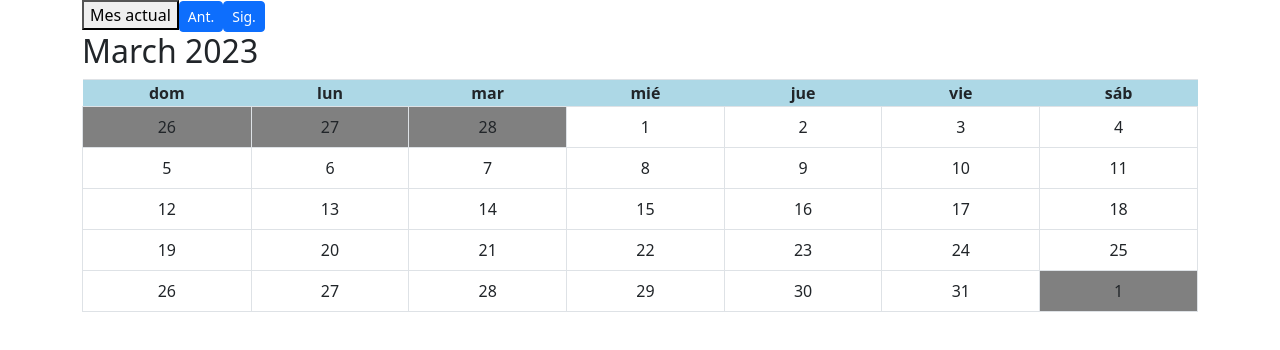
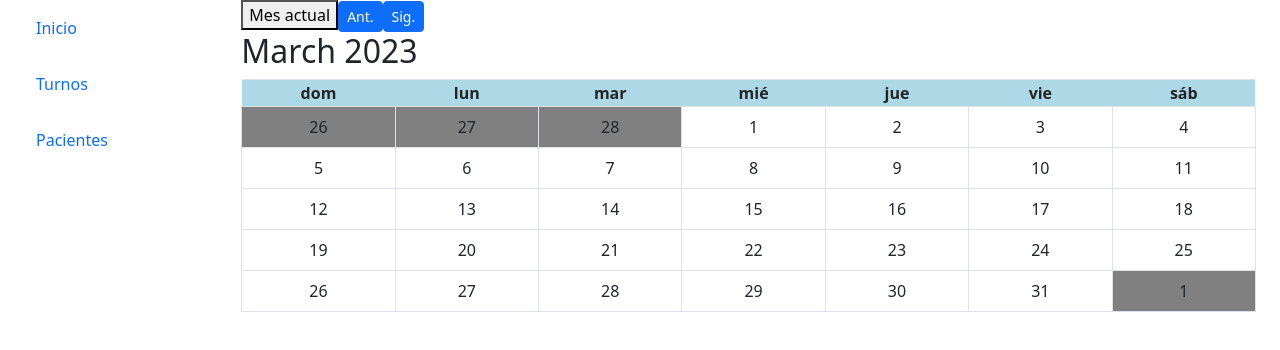
Before and after one commit to mlucas94/AgendaConsultorioTIP-Frontend, a React (Create React App) app: page /calendario in a window 1280 px wide. Shown: the top 350 px of the page. Built offline with nearby package versions, Linux system fonts and the light colour scheme.

Commit message:
sidebar de navegacion

```diff
--- a/src/App.js
+++ b/src/App.js
@@ -12,11 +12,20 @@ import Turno from './components/Turno';
 import ListaTurnos from './components/ListaTurnos'
 import NuevoTurno from './components/NuevoTurno'
 import Calendario from './components/Calendario'
+import BarraNavegacion from './components/BarraNavegacion';
+import { Col, Row } from 'react-bootstrap';
 
 const App = () => {
   return (
     <Router>
       <div>
+      <Row>
+
+<Col md={2}>
+<BarraNavegacion/>
+</Col>
+<Col md={10}>
+
       <Routes>
         <Route path="/turno/:id" element={ <Turno/> }/>
         <Route path="/turnos" element={ <ListaTurnos/> } />
@@ -24,8 +33,12 @@ const App = () => {
         <Route path="/nuevo_turno" element={ <NuevoTurno/> }/>
         <Route path="/calendario" element={ <Calendario/>}/>
       </Routes>
+</Col>
+</Row>
       </div>
+
     </Router>
+
   )
 }
 
--- /dev/null
+++ b/src/components/BarraNavegacion.js
@@ -0,0 +1,39 @@
+import Container from 'react-bootstrap/Container';
+import {Nav, Row, Col} from 'react-bootstrap';
+import "./css/BarraNavegacion.css"
+
+
+const BarraNavegacion = (props) => {
+
+    return(
+
+        <Container fluid>
+
+
+
+
+        <Nav
+        activeKey="/home"
+        onSelect={selectedKey => alert(`selected ${selectedKey}`)}
+        >
+        <div className='d-flex flex-column'>
+
+        <div className='p-2'>
+            <Nav.Link href="/">Inicio</Nav.Link>
+        </div>
+
+        <div className='p-2 '>
+            <Nav.Link eventKey="link-1">Turnos</Nav.Link>
+            </div>
+            <div className='p-2'>
+            <Nav.Link eventKey="link-2">Pacientes</Nav.Link>
+            </div>
+            </div>
+        </Nav>
+        </Container>
+
+    )
+
+}
+
+export default BarraNavegacion
--- a/src/components/Calendario.js
+++ b/src/components/Calendario.js
@@ -2,10 +2,11 @@ import React, { useState, useEffect } from 'react';
 import NuevoTurno from './NuevoTurno';
 import { format, startOfWeek, addDays, startOfMonth, endOfMonth, endOfWeek, isSameMonth, isSameDay, subMonths, addMonths} from 'date-fns'
 import Table from 'react-bootstrap/Table'
-import { Modal } from 'react-bootstrap';
+import { Container, Modal, Row, Col } from 'react-bootstrap';
 import { es } from 'date-fns/locale';
 import './css/Calendario.css'
 import { Link } from 'react-router-dom';
+import BarraNavegacion from './BarraNavegacion';
 
 const Calendario = () => {
     const [show, setShow] = useState(false);
@@ -116,6 +117,9 @@ const Calendario = () => {
       }
 
     return (
+
+      <Container>
+
         <div className='container'>
             {getHeader()}
             <Table bordered>
@@ -141,6 +145,7 @@ const Calendario = () => {
                 </Modal>
             </div>
         </div>
+        </Container>
     )
 }
 
--- /dev/null
+++ b/src/components/css/BarraNavegacion.css
@@ -0,0 +1,4 @@
+.nav-link{
+    display: flex;
+    align-self: center;
+}
```
